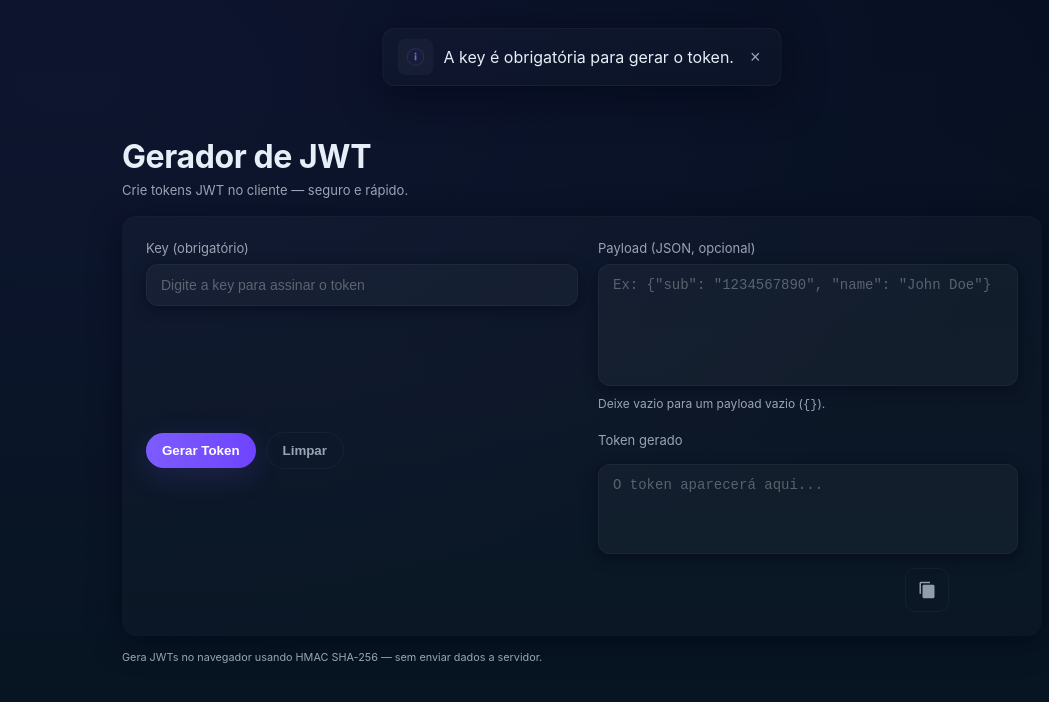
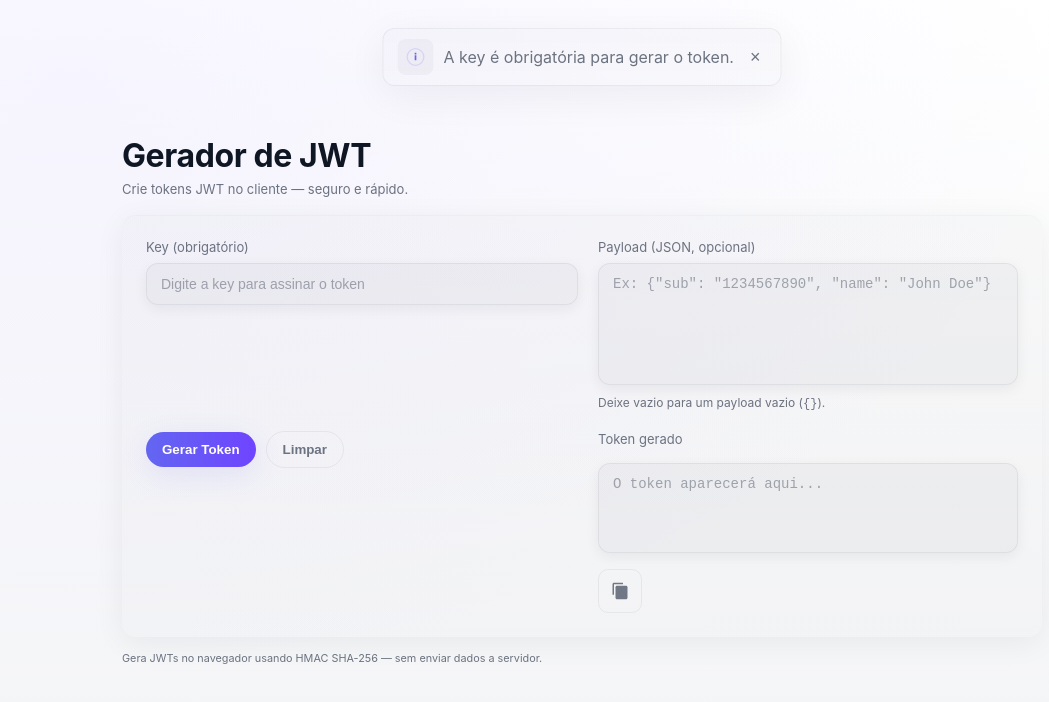
Before and after one commit to densyy/jwt-builder, a plain HTML site: page index.html in a window 1280 px wide. Both pictures are taken after a click on the button "Gerar Token". Shown: the whole page, without its empty margins (58-1107 px from the left). Drawn offline with Linux system fonts and the light colour scheme.

Commit message:
style: troca pro modo claro

```diff
--- a/index.css
+++ b/index.css
@@ -1,10 +1,10 @@
 :root {
-  --bg: #0f1724;
-  --card: #0b1220;
-  --muted: #9aa4b2;
-  --accent: #7c5cff;
-  --accent-2: #5eead4;
-  --glass: rgba(255, 255, 255, 0.03);
+  --bg: #f7fafc;
+  --card: #ffffff;
+  --muted: #6b7280;
+  --accent: #6366f1;
+  --accent-2: #06b6d4;
+  --glass: rgba(15, 23, 42, 0.03);
   --radius: 14px;
 }
 
@@ -21,8 +21,8 @@ body {
   margin: 0;
   font-family: Inter, ui-sans-serif, system-ui, -apple-system, "Segoe UI", Roboto, "Helvetica Neue", Arial;
   background: radial-gradient(1000px 600px at 10% 10%, rgba(124, 92, 255, 0.06), transparent),
-    linear-gradient(180deg, #071022 0%, #071622 100%);
-  color: #e6eef8;
+    linear-gradient(180deg, #ffffff 0%, #f3f4f6 100%);
+  color: #0f1724;
   -webkit-font-smoothing: antialiased;
   -moz-osx-font-smoothing: grayscale;
   display: flex;
@@ -54,10 +54,10 @@ body {
 }
 
 .card {
-  background: linear-gradient(180deg, rgba(255, 255, 255, 0.02), rgba(255, 255, 255, 0.01));
+  background: linear-gradient(180deg, rgba(2, 6, 23, 0.02), rgba(2, 6, 23, 0.01));
   border-radius: var(--radius);
   padding: 20px;
-  box-shadow: 0 6px 30px rgba(2, 6, 23, 0.6), inset 0 1px 0 rgba(255, 255, 255, 0.02);
+  box-shadow: 0 6px 30px rgba(15, 23, 42, 0.06), inset 0 1px 0 rgba(15, 23, 42, 0.02);
   display: grid;
   gap: 14px;
 }
@@ -78,18 +78,18 @@ textarea {
   width: 100%;
   padding: 12px 14px;
   border-radius: 12px;
-  border: 1px solid rgba(255, 255, 255, 0.04);
+  border: 1px solid rgba(15, 23, 42, 0.06);
   background: var(--glass);
   color: inherit;
   font-size: 14px;
   outline: none;
-  box-shadow: 0 4px 14px rgba(2, 6, 23, 0.5);
+  box-shadow: 0 4px 14px rgba(15, 23, 42, 0.06);
   resize: none;
 }
 
 textarea::placeholder,
 input::placeholder {
-  color: rgba(255, 255, 255, 0.3)
+  color: rgba(15, 23, 42, 0.35)
 }
 
 .hint {
@@ -118,7 +118,7 @@ input::placeholder {
 .btn.primary {
   background: linear-gradient(90deg, var(--accent), #6f44ff);
   color: white;
-  box-shadow: 0 8px 30px rgba(124, 92, 255, 0.16);
+  box-shadow: 0 8px 30px rgba(99, 102, 241, 0.12);
 }
 
 .btn.primary:disabled {
@@ -128,7 +128,7 @@ input::placeholder {
 
 .btn.ghost {
   background: transparent;
-  border: 1px solid rgba(255, 255, 255, 0.04);
+  border: 1px solid rgba(15, 23, 42, 0.06);
   color: var(--muted)
 }
 
@@ -139,15 +139,15 @@ input::placeholder {
 }
 
 .output textarea {
-  padding-right: 46px
+  padding-right: 14px;
 }
 
 .output-actions {
   display: flex;
   align-items: center;
-  justify-content: flex-end;
+  justify-content: flex-start;
   gap: 8px;
-  margin-top: 6px
+  margin-top: 8px;
 }
 
 .icon-btn {
@@ -155,7 +155,7 @@ input::placeholder {
   height: 44px;
   border-radius: 10px;
   background: transparent;
-  border: 1px solid rgba(255, 255, 255, 0.04);
+  border: 1px solid rgba(15, 23, 42, 0.06);
   display: inline-grid;
   place-items: center;
   cursor: pointer;
@@ -191,12 +191,12 @@ input::placeholder {
   left: 50%;
   top: 28px;
   transform: translateX(-50%);
-  background: linear-gradient(180deg, rgba(255, 255, 255, 0.02), rgba(255, 255, 255, 0.01));
-  border: 1px solid rgba(255, 255, 255, 0.04);
+  background: linear-gradient(180deg, rgba(2, 6, 23, 0.02), rgba(2, 6, 23, 0.01));
+  border: 1px solid rgba(15, 23, 42, 0.06);
   color: var(--muted);
   padding: 10px 14px;
   border-radius: 12px;
-  box-shadow: 0 10px 40px rgba(2, 6, 23, 0.6);
+  box-shadow: 0 10px 40px rgba(15, 23, 42, 0.06);
   min-width: 260px;
   max-width: 90%;
   z-index: 1200;
@@ -219,7 +219,7 @@ input::placeholder {
   width: 36px;
   height: 36px;
   border-radius: 8px;
-  background: rgba(255, 255, 255, 0.03);
+  background: rgba(15, 23, 42, 0.03);
   display: grid;
   place-items: center;
   color: var(--accent);
@@ -234,7 +234,7 @@ input::placeholder {
 
 .alert-message {
   flex: 1;
-  color: #e6eef8
+  color: inherit
 }
 
 .alert-close {
```
